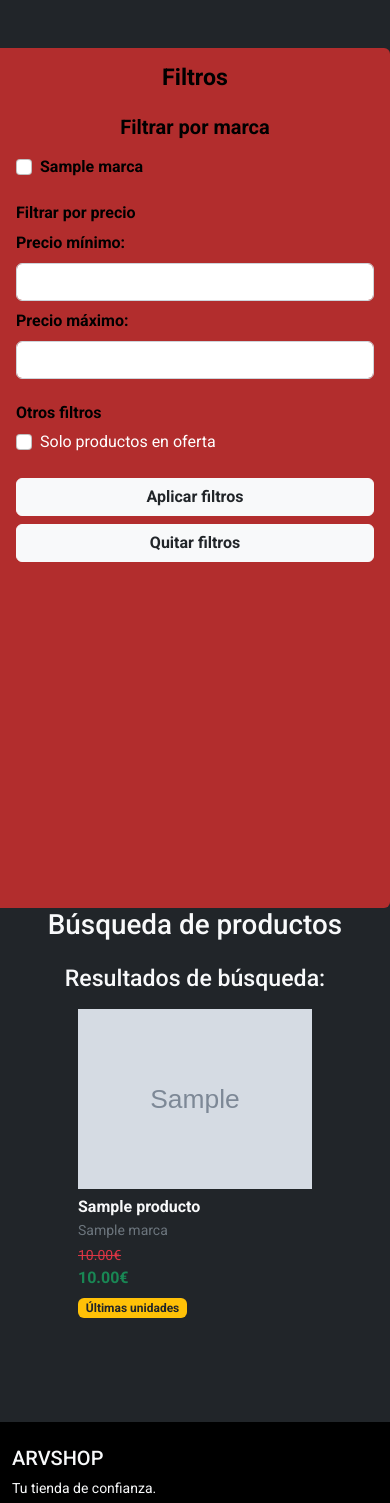
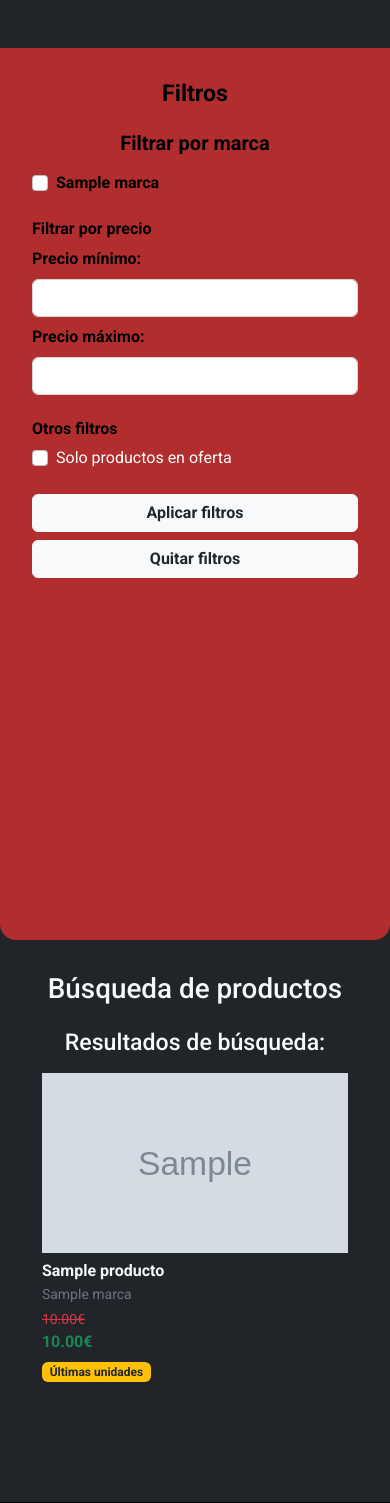
Before and after one commit to AdryReyes/Proyecto, a Django app: page /tienda/productos/buscar/ in a window 390 px wide. Shown: the part 149-1652 px from the top of the page. Run offline with Django 5.2, Linux system fonts and the light colour scheme; tables that the repository leaves empty hold one stand-in row (values such as "Sample post"); grey boxes marked "Sample" are stand-in pictures; some libraries are stand-ins or nearby versions.

Commit message:
codigo comentado y algo mas limpio

```diff
--- a/tiendaARV/tienda/static/css/estilos.css
+++ b/tiendaARV/tienda/static/css/estilos.css
@@ -1,29 +1,29 @@
-/* Logo texto ARVShop grande, negro y separado del borde */
+
 .navbar-brand {
   color: black !important;
   font-family: 'Roboto', sans-serif;
-  font-weight: 900;          /* Más negrita */
-  font-size: 2.5rem;         /* Tamaño grande */
-  margin-left: 2.5rem;       /* Separación del borde izquierdo */
-  margin-right: 3rem;        /* Espacio a la derecha del logo */
+  font-weight: 900;
+  font-size: 2.5rem;
+  margin-left: 2.5rem;
+  margin-right: 3rem;
   cursor: pointer;
   user-select: none;
 }
 
-/* Alineación general de navbar items */
+
 .navbar-nav, .dropdown, .search-wrapper, .ms-auto.d-flex.align-items-center {
   display: flex;
   align-items: center;
 }
 
-/* Formulario de búsqueda centrado verticalmente */
+
 form.d-flex.mx-auto.w-50 {
   height: 50px;
   margin-top: 0 !important;
   margin-bottom: 0 !important;
 }
 
-/* Input de búsqueda estilizado */
+
 .search-wrapper input {
   height: 40px;
   font-size: 1rem;
@@ -31,45 +31,42 @@ form.d-flex.mx-auto.w-50 {
   border-radius: 6px;
 }
 
-/* Botón lupa dentro del buscador */
+
 .search-wrapper button {
   font-size: 1.4rem;
-  color: #333;  /* Gris oscuro para contraste */
+  color: #333;
   cursor: pointer;
 }
 
-/* Espacio aumentado después del botón Categorías */
+
 .dropdown.me-3 {
   margin-right: 3rem;
 }
 
-/* Contenedor de carrito y perfil a la derecha, con espacios amplios */
 .ms-auto.d-flex.align-items-center {
-  gap: 2rem;           /* Espacio entre carrito y perfil */
-  margin-right: 2.5rem; /* Separación del borde derecho */
+  gap: 2rem;
+  margin-right: 2.5rem;
 }
 
-/* Margen extra en botón dropdown perfil (opcional) */
 .dropdown > .btn {
   margin-right: 0.5rem;
 }
 
-/* Botones personalizados con fondo rojo dentro del marco blanco */
+
 .btn-outline-light.custom-btn {
-  background-color: #b22d2d; /* fondo rojo burdeos */
+  background-color: #b22d2d;
   color: white !important;
   border: 1px solid white;
   transition: background-color 0.3s, color 0.3s;
 }
 
-/* Hover más oscuro */
+
 .btn-outline-light.custom-btn:hover {
-  background-color: #8a2222; /* rojo más oscuro */
+  background-color: #8a2222;
   color: white !important;
   border-color: white;
 }
 
-/* Para el botón carrito que usa btn-outline-light y custom-btn */
 a.btn-outline-light.custom-btn {
   background-color: #b22d2d;
   color: white !important;
@@ -89,7 +86,7 @@ a.btn-outline-light.custom-btn:hover {
   border-color: white;
 }
 
-/* Botones personalizados (sin cambios) */
+
 .custom-btn {
   background-color: rgba(255, 255, 255, 0.15);
   transition: background-color 0.3s;
@@ -99,7 +96,6 @@ a.btn-outline-light.custom-btn:hover {
   background-color: rgba(255, 255, 255, 0.35);
 }
 
-/* Búsqueda posicionamiento */
 .search-wrapper {
   position: relative;
   width: 100%;
@@ -137,7 +133,7 @@ a.btn-outline-light.custom-btn:hover {
 }
 
 .custom-card {
-    background-color: #b22d2d !important; /* rojo burdeos */
+    background-color: #b22d2d !important;
     border-color: #8b2222 !important;
 }
 
@@ -175,3 +171,69 @@ a.btn-outline-light.custom-btn:hover {
 .page-wrapper > .flex-grow-1 {
   flex-grow: 1;
 }
+
+.col-lg-2 {
+  background-color: #b22d2d !important;
+  min-height: 100vh !important;
+  position: sticky !important;
+  top: 0 !important;
+  padding: 1rem !important;
+}
+
+.col-lg-2 > form {
+  background-color: #b22d2d !important;
+  color: black !important;
+  padding: 1rem !important;
+  border-radius: 0 1rem 1rem 0 !important;
+  height: 100% !important;
+}
+
+.col-lg-10 {
+  padding: 1rem 2rem !important;
+}
+
+.d-flex.flex-wrap.gap-3 > div {
+  min-width: 250px !important;
+  max-width: 250px !important;
+  cursor: pointer !important;
+}
+
+
+@media (max-width: 991.98px) {
+  .col-lg-2 {
+    position: relative !important;
+    min-height: auto !important;
+    padding: 1rem 0.5rem !important;
+    border-radius: 0 !important;
+  }
+  .col-lg-10 {
+    padding: 1rem !important;
+  }
+}
+
+@media (max-width: 767.98px) {
+  .row.g-0.my-5 {
+    flex-direction: column !important;
+  }
+  .col-lg-2, .col-lg-10 {
+    max-width: 100% !important;
+    flex: 0 0 100% !important;
+  }
+  .col-lg-2 {
+    min-height: auto !important;
+    border-radius: 0 0 1rem 1rem !important;
+    padding: 1rem !important;
+    margin-bottom: 1rem !important;
+  }
+  .d-flex.flex-wrap.gap-3 > div {
+    min-width: 45% !important;
+    max-width: 45% !important;
+  }
+}
+
+@media (max-width: 480px) {
+  .d-flex.flex-wrap.gap-3 > div {
+    min-width: 90% !important;
+    max-width: 90% !important;
+  }
+}
--- a/tiendaARV/tienda/views.py
+++ b/tiendaARV/tienda/views.py
@@ -40,14 +40,9 @@ from django.http import Http404, HttpResponse, HttpResponseForbidden, JsonRespon
 
 from django.db.models import Count
 
-# paypalrestsdk.configure({
-#     "mode": "sandbox",
-#     "client_id": settings.PAYPAL_CLIENT_ID,
-#     "client_secret": settings.PAYPAL_CLIENT_SECRET,
-# })
 
 
-class welcome(ListView, FormView):
+class welcome(ListView, FormView):  #Vista principal de la tienda (index)
     template_name = 'tienda/index.html'
     form_class = FilterForm
     context_object_name = 'productos'
@@ -100,7 +95,7 @@ class welcome(ListView, FormView):
 
 
 
-class producto_lista(DetailView):
+class producto_lista(DetailView):   #Vista que muestra la información de un producto
     model = Producto
     template_name = 'tienda/producto_detalle.html'
     context_object_name = 'producto'
@@ -141,7 +136,7 @@ class producto_lista(DetailView):
         return context
 
 @method_decorator(staff_member_required, name='dispatch')
-class producto_admin(ListView):
+class producto_admin(ListView): # Vista que muestra un listado de productos para administración.
     model = Producto
     template_name = 'tienda/admin.html'
     context_object_name = 'productos'
@@ -163,21 +158,18 @@ class producto_admin(ListView):
 
 @method_decorator(staff_member_required, name='dispatch')
 @method_decorator(login_required(login_url='/tienda/login/'), name='dispatch')
-class producto_edit(UpdateView):
+class producto_edit(UpdateView): # Vista para editar un producto existente.
     model = Producto
     form_class = ProductoForm
     template_name = 'tienda/producto_edit.html'
 
     def form_valid(self, form):
-        # Procesamos la imagen cargada
         producto = form.save(commit=False)
-        producto.author = self.request.user  # Si este campo está en tu modelo
+        producto.author = self.request.user
         producto.published_date = timezone.now()
 
-        # Guardamos el producto
         producto.save()
 
-        # Guardamos la relación del archivo
         form.save_m2m()
 
         return redirect('producto_admin')
@@ -186,7 +178,7 @@ class producto_edit(UpdateView):
 
 @method_decorator(staff_member_required, name='dispatch')
 @method_decorator(login_required(login_url='/tienda/login/'), name='dispatch')
-class producto_delete(DeleteView):
+class producto_delete(DeleteView): # Vista para borrar un producto existente.
 		model = Producto
 		success_url = reverse_lazy('producto_admin')
 		template_name = 'tienda/producto_edit.html'
@@ -194,56 +186,44 @@ class producto_delete(DeleteView):
 
 @method_decorator(staff_member_required, name='dispatch')
 @method_decorator(login_required(login_url='/tienda/login/'), name='dispatch')
-class producto_new(CreateView):
+class producto_new(CreateView): # Vista para añadir un producto
     model = Producto
     template_name = 'tienda/producto_new.html'
     form_class = ProductoForm
     success_url = reverse_lazy('producto_admin')
 
     def form_valid(self, form):
-        # Asegurarnos de que el archivo de imagen se procesa
         producto = form.save(commit=False)
-        producto.author = self.request.user  # Si este campo está en tu modelo
+        producto.author = self.request.user
         producto.published_date = timezone.now()
 
-        # Guardamos el producto
         producto.save()
 
-        # Guardamos la relación del archivo
         form.save_m2m()
 
         return redirect('producto_admin')
 
-class marca_new(CreateView):
+class marca_new(CreateView): # Vista para añadir una marca.
     model = Marca
     form_class = MarcaForm
     template_name = 'tienda/marca_new.html'
     success_url = reverse_lazy('producto_admin')
 
-class categoria_new(CreateView):
+class categoria_new(CreateView): # Vista para añadir una categoria.
     model = Categoria
     form_class = CategoriaForm
     template_name = 'tienda/categoria_new.html'
     success_url = reverse_lazy('producto_admin')
 
 
-
-# @method_decorator(staff_member_required, name='dispatch')
-# @method_decorator(login_required(login_url='/tienda/login/'), name='dispatch')
-# class producto_info(DetailView):
-# 	model = Producto
-# 	template_name = 'tienda/producto_info.html'
-# 	context_object_name = 'producto'
-
-
 @method_decorator(login_required(login_url='/tienda/login/'), name='dispatch')
 @method_decorator(transaction.atomic, name='dispatch')
-class productoCompraDetailView(DetailView):
+class productoCompraDetailView(DetailView): # Vista que muestra el detalle de un producto y permite añadirlo al carrito
     model = Producto
     template_name = 'tienda/compra.html'
     context_object_name = 'producto'
 
-    def post(self, request, *args, **kwargs):
+    def post(self, request, *args, **kwargs):  # Manejo del formulario cuando se envía por POST (añadir producto al carrito)
         producto = self.get_object()
         form = AgregarProductoForm(request.POST)
         if form.is_valid():
@@ -268,7 +248,7 @@ class productoCompraDetailView(DetailView):
         context = super().get_context_data(**kwargs)
         producto = self.get_object()
 
-        items_compra = producto_compra.objects.filter(producto=producto)  # Aquí usamos el modelo correcto
+        items_compra = producto_compra.objects.filter(producto=producto)
         compras = [item.compra for item in items_compra]
 
         comentarios = Comentario.objects.filter(producto_compra__in=items_compra, aprobado=True)
@@ -280,7 +260,7 @@ class productoCompraDetailView(DetailView):
 
         return context
 
-class iniciar_sesion(LoginView):
+class iniciar_sesion(LoginView): # Vista basada en LoginView que gestiona el inicio de sesión
 	template_name = 'tienda/login.html'
 	form_class = LoginForm
 	success_url = '/tienda'
@@ -307,23 +287,21 @@ class iniciar_sesion(LoginView):
 
 
 
-class cerrar_sesion(LogoutView):
+class cerrar_sesion(LogoutView): # Vista para cerrar sesión, basada en LogoutView
     next_page = 'welcome'
 
     def dispatch(self, request, *args, **kwargs):
-        # Guardar el carrito antes de cerrar sesión
+
         carrito_guardado = request.session.get('carrito', {}).copy()
 
-        # Cerrar sesión
         response = super().dispatch(request, *args, **kwargs)
 
-        # Restaurar el carrito en la nueva sesión
         request.session['carrito'] = carrito_guardado
 
         return response
 
 
-class registrarse(CreateView):
+class registrarse(CreateView): # Vista para el registro de nuevos usuarios, basada en CreateView
     template_name = 'tienda/login.html'
     form_class = SignInForm
     success_url = reverse_lazy('welcome')
@@ -346,32 +324,16 @@ class registrarse(CreateView):
         )
         cliente.save()
 
-        CuentaPago.objects.create(
+        CuentaPago.objects.create(  # Crear una cuenta de pago para el nuevo cliente
             cliente=cliente,
             nombre_cuenta=user.username
         )
         login(self.request, user)
         return response
 
-# @method_decorator(staff_member_required, name='dispatch')
-# @method_decorator(login_required(login_url='/tienda/login/'), name='dispatch')
-# class informe_marca(TemplateView):
-#     template_name = 'tienda/marcas.html'
-
-#     def get_context_data(self, **kwargs):
-#         context = super().get_context_data(**kwargs)
-
-#         marcas = Marca.objects.all()
-#         productos = Producto.objects.all()
-
-#         context['marcas'] = marcas
-#         context['productos'] = productos
-
-#         return context
-
 
 @method_decorator(login_required(login_url='/tienda/login/'), name='dispatch')
-class informe_compra(TemplateView):
+class informe_compra(TemplateView): # Vista que muestra el historial de compras con filtros, paginación y eliminación
     template_name = 'tienda/detalle_compra.html'
 
     def dispatch(self, request, *args, **kwargs):
@@ -425,7 +387,7 @@ class informe_compra(TemplateView):
 
             compras_con_comentarios.append((compra, comentarios_por_compra))
 
-        # Contexto final
+
         context['compras_con_comentarios'] = compras_con_comentarios
         context['page_obj'] = page_obj
         context['fecha_inicio'] = fecha_inicio
@@ -434,7 +396,7 @@ class informe_compra(TemplateView):
         return context
 
 @method_decorator(login_required(login_url='/tienda/login/'), name='dispatch')
-class perfil(TemplateView):
+class perfil(TemplateView): # Vista que muestra el perfil del cliente
     template_name = 'tienda/perfil.html'
 
     def get_context_data(self, **kwargs):
@@ -443,15 +405,14 @@ class perfil(TemplateView):
         cliente = Cliente.objects.get(usuario=user)
         direcciones_envio = Direccion.objects.filter(cliente=cliente)
         direcciones_facturacion = Direccion.objects.filter(cliente=cliente)
-        # tarjetas_pago = TarjetaPago.objects.filter(cliente=cliente)
+
         context['cliente'] = cliente
         context['direcciones_envio'] = direcciones_envio
         context['direcciones_facturacion'] = direcciones_facturacion
-        # context['tarjetas_pago'] = tarjetas_pago
         return context
 
 @method_decorator(login_required(login_url='/tienda/login/'), name='dispatch')
-class perfil_update(UpdateView):
+class perfil_update(UpdateView): #Vista que actualiza el perfil del cliente
     model = Cliente
     form_class = EditarDatosForm
     template_name = 'tienda/modificar_perfil.html'
@@ -482,7 +443,7 @@ class perfil_update(UpdateView):
 
 
 @method_decorator(login_required(login_url='/tienda/login/'), name='dispatch')
-class direccion_new(CreateView):
+class direccion_new(CreateView): #Vista para añadir una dirección al cliente
     model = Direccion
     form_class = DireccionForm
     template_name = 'tienda/editar_direccion.html'
@@ -496,7 +457,7 @@ class direccion_new(CreateView):
 
 
 @method_decorator(login_required(login_url='/tienda/login/'), name='dispatch')
-class direccion_edit(UpdateView):
+class direccion_edit(UpdateView): #Vista para editar la dirección del cliente
     model = Direccion
     form_class = DireccionForm
     template_name = 'tienda/editar_direccion.html'
@@ -517,13 +478,13 @@ class direccion_edit(UpdateView):
         try:
             self.object = self.get_object()
         except Http404:
-            return redirect('añadirDireccion')  # O muestra un mensaje
+            return redirect('añadirDireccion')
         return super().dispatch(request, *args, **kwargs)
 
 
 
 @method_decorator(login_required(login_url='/tienda/login/'), name='dispatch')
-class direccion_delete(DetailView):
+class direccion_delete(DetailView):  #Vista para borrar la dirección del cliente
     model = Direccion
     template_name = 'tienda/borrar_direccion.html'
 
@@ -536,7 +497,7 @@ class direccion_delete(DetailView):
 
 
 @method_decorator(login_required(login_url='/tienda/login/'), name='dispatch')
-class carrito(TemplateView):
+class carrito(TemplateView): # Vista que muestra el contenido del carrito de compras
     template_name = 'tienda/ver_carrito.html'
 
     def get_context_data(self, **kwargs):
@@ -587,13 +548,13 @@ class carrito(TemplateView):
 
 
 @login_required(login_url='/tienda/login/')
-def carrito_update(request):
+def carrito_update(request): #Vista para actualizar el carrito
     carrito = request.session.get('carrito', {})
     if not carrito:
         messages.error(request, "Tu carrito está vacío.")
         return redirect('verCarrito')
 
-    # Si se pulsó el botón de eliminar, se procesa directamente
+    # Si se pulsó el botón de eliminar
     if 'eliminar' in request.POST:
         producto_id = request.POST['eliminar']
         if producto_id in carrito:
@@ -641,7 +602,7 @@ def carrito_update(request):
 
 
 @method_decorator(login_required(login_url='/tienda/login/'), name='dispatch')
-class carrito_delete(DeleteView):
+class carrito_delete(DeleteView): #Vista para borrar el producto del carrito
     def post(self, request, *args, **kwargs):
         producto_id = request.POST.get('producto_id')
 
@@ -662,7 +623,7 @@ class carrito_delete(DeleteView):
 
 @login_required(login_url='/tienda/login/')
 
-def finalizar_compra(request, producto_id):
+def finalizar_compra(request, producto_id): #Vista para finalizar la compra de un producto específico
     producto = get_object_or_404(Producto, id=producto_id)
     cliente = request.user.cliente
     cuentas = cliente.cuentas.all()
@@ -726,25 +687,8 @@ def finalizar_compra(request, producto_id):
         'invoice': invoice  # Se usa en el formulario PayPal
     })
 
-# @login_required(login_url='/tienda/login/')
-# def gestionar_cuentas(request):
-#     cliente = request.user.cliente
-#     if request.method == 'POST':
-#         form = CrearCuentaForm(request.POST)
-#         if form.is_valid():
-#             cuenta = form.save(commit=False)
-#             cuenta.cliente = cliente
-#             cuenta.save()
-#             return redirect('gestionar_cuentas')
-#     else:
-#         form = CrearCuentaForm()
-#     cuentas = cliente.cuentas.all()
-#     return render(request, 'tienda/gestionar_cuentas.html', {
-#         'form': form,
-#         'cuentas': cuentas,
-#     })
 
-def finalizar_compra_carrito(request):
+def finalizar_compra_carrito(request): #Vista para finalizar la compra del carrito
     cliente = request.user.cliente
     cuentas = cliente.cuentas.all()
     direcciones = cliente.direccion_set.all()
@@ -833,7 +777,7 @@ def compra_exitosa(request):
     return render(request, 'tienda/compra_exitosa.html', {'mensaje': '¡Compra realizada con éxito!'})
 
 @method_decorator(login_required(login_url='/tienda/login/'), name='dispatch')
-class checkout(DetailView):
+class checkout(DetailView): #Vista para mostrar el resumen de la compra
     model = Compra
     template_name = 'tienda/resumen_compra.html'
     context_object_name = 'ultima_compra'
@@ -845,7 +789,7 @@ class checkout(DetailView):
 
 
 @method_decorator(login_required(login_url='/tienda/login/'), name='dispatch')
-class comentario_new(FormView):
+class comentario_new(FormView): #Vista para crear un comentario
     form_class = ComentarioForm
 
     def form_valid(self, form):
@@ -876,7 +820,7 @@ class comentario_new(FormView):
             comentario=form.cleaned_data['comentario'],
             valoracion=form.cleaned_data['valoracion'],
             fecha=timezone.now(),
-            aprobado=True  # Ahora aprobado directamente
+            aprobado=True
         )
 
         return redirect('producto_lista', pk=producto.pk)
@@ -884,7 +828,7 @@ class comentario_new(FormView):
 
 
 @method_decorator(login_required(login_url='/tienda/login/'), name='dispatch')
-class comentario_edit(UpdateView):
+class comentario_edit(UpdateView): #Vista para editar un comentario
     model = Comentario
     fields = ['comentario', 'valoracion']
     template_name = 'tienda/editar_comentario.html'
@@ -897,13 +841,12 @@ class comentario_edit(UpdateView):
         return self.request.user == comentario.user or self.request.user.is_staff
 
     def form_valid(self, form):
-        # Opcional: lógica personalizada
         if self.request.user.is_staff:
-            form.instance.moderado_por.add(self.request.user)  # Si es staff, agrega como moderador
+            form.instance.moderado_por.add(self.request.user)
         return super().form_valid(form)
 
 
-class comentario_delete(LoginRequiredMixin, UserPassesTestMixin, DeleteView):
+class comentario_delete(LoginRequiredMixin, UserPassesTestMixin, DeleteView): #Vista para eliminar un comentario
     model = Comentario
     template_name = 'tienda/eliminar_comentario.html'
 
@@ -917,7 +860,6 @@ class comentario_delete(LoginRequiredMixin, UserPassesTestMixin, DeleteView):
     def delete(self, request, *args, **kwargs):
         comentario = self.get_object()
         if comentario.respuesta_a is None:
-            # borrar todas las respuestas directas e indirectas (recursivamente si las hubiera)
             def borrar_respuestas(c):
                 for r in c.respuestas.all():
                     borrar_respuestas(r)
@@ -925,7 +867,7 @@ class comentario_delete(LoginRequiredMixin, UserPassesTestMixin, DeleteView):
             borrar_respuestas(comentario)
         return super().delete(request, *args, **kwargs)
 
-class ResponderComentarioView(View):
+class ResponderComentarioView(View): #Vista para responder un comentario
     def get(self, request, pk):
         comentario = get_object_or_404(Comentario, pk=pk)
         form = ResponderComentarioForm()
@@ -990,7 +932,7 @@ class comentario_mod(LoginRequiredMixin, PermissionRequiredMixin, ListView):
 
 
 
-class WishlistView(LoginRequiredMixin, ListView):
+class WishlistView(LoginRequiredMixin, ListView): #Vista para ver la lista de deseos
     model = Wishlist
     template_name = 'tienda/wishlist.html'
     context_object_name = 'wishlist_items'
@@ -998,7 +940,7 @@ class WishlistView(LoginRequiredMixin, ListView):
 
     def get_queryset(self):
         cliente = self.request.user.cliente
-        return Wishlist.objects.filter(cliente=cliente).order_by('-agregado_fecha')  # Más recientes primero
+        return Wishlist.objects.filter(cliente=cliente).order_by('-agregado_fecha')
 
     def get_context_data(self, **kwargs):
         context = super().get_context_data(**kwargs)
@@ -1006,7 +948,7 @@ class WishlistView(LoginRequiredMixin, ListView):
         return context
 
 
-class ToggleWishlistView(LoginRequiredMixin, View):
+class ToggleWishlistView(LoginRequiredMixin, View): #Vista para añadir o eliminar un producto de la lista de deseos
     def post(self, request, producto_id):
         producto = get_object_or_404(Producto, id=producto_id)
 
@@ -1031,10 +973,9 @@ class ToggleWishlistView(LoginRequiredMixin, View):
 class ProductosPorCategoriaView(ListView):
     template_name = 'tienda/categoria.html'
     context_object_name = 'productos'
-    paginate_by = 15  # 🔹 Mostrar 15 productos por página
+    paginate_by = 15
 
     def get_queryset(self):
-        # Obtener categoría según el slug pasado en la URL
         self.categoria = get_object_or_404(Categoria, nombre=self.kwargs['categoria_nombre'])
         return Producto.objects.filter(categoria=self.categoria)
 
@@ -1045,7 +986,7 @@ class ProductosPorCategoriaView(ListView):
         context['marcas'] = Producto.objects.filter(categoria=self.categoria).values('marca__marca_nombre').distinct()
         context['precio_min'] = self.request.GET.get('precio_min', '')
         context['precio_max'] = self.request.GET.get('precio_max', '')
-        context['query_params'] = self.request.GET.copy()  # 🔹 Para conservar filtros en los enlaces de paginación
+        context['query_params'] = self.request.GET.copy()  # Para conservar filtros en los enlaces de paginación
         return context
 
 
@@ -1166,7 +1107,7 @@ class ProductoFiltroView(View):
             productos = list(productos)
 
         # 🔹 Paginación
-        paginator = Paginator(productos, 15)  # 15 productos por página
+        paginator = Paginator(productos, 15)
         page_number = request.GET.get('page')
         page_obj = paginator.get_page(page_number)
 
@@ -1247,7 +1188,7 @@ def exportar_historial_pdf(request):
         if fecha_fin_parsed:
             compras = compras.filter(compra_fecha__date__lte=fecha_fin_parsed)
 
-    paginator = Paginator(compras, 10)  # 10 compras por página
+    paginator = Paginator(compras, 10)
     page_obj = paginator.get_page(page_number)
 
     compras_con_items = []
```
